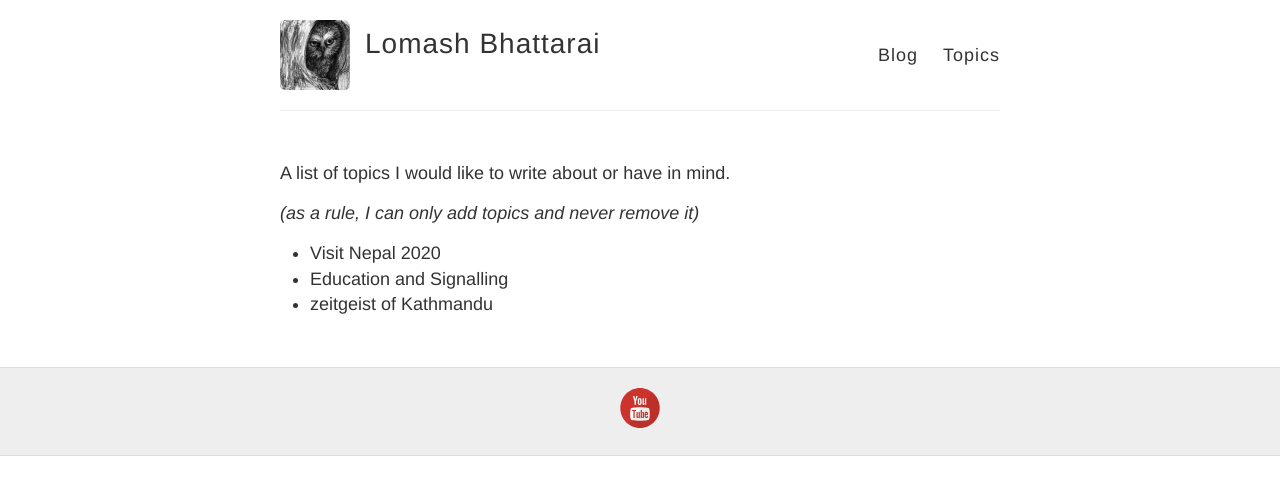
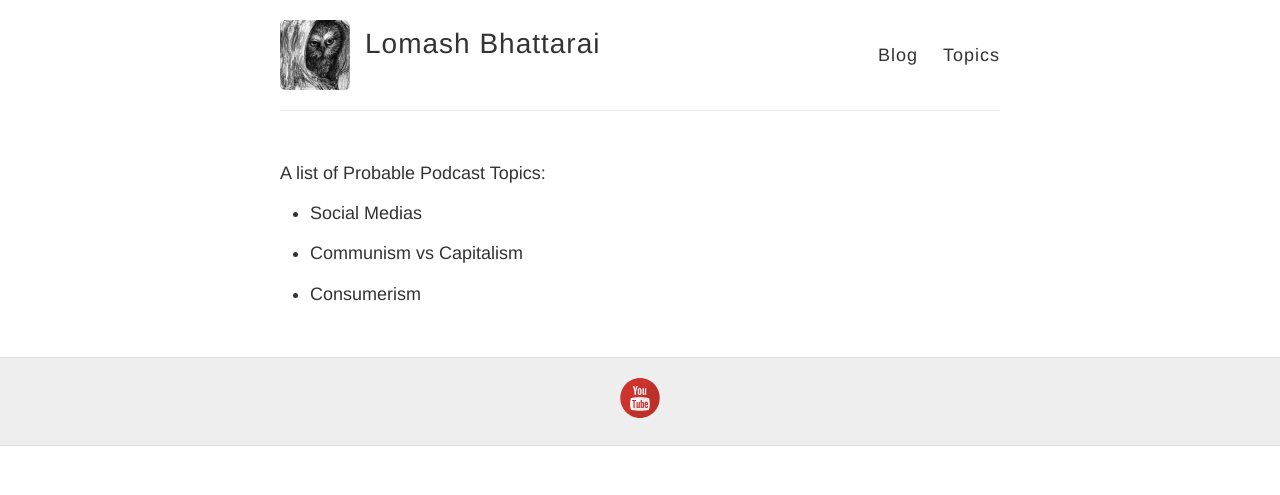
Before and after one commit to lomashbhattarai/hiddenowlpodcast, a Jekyll site: the page built from topics.md, in a window 1280 px wide. Shown: the top 495 px of the page. Built offline with Jekyll 4.4.1, drawn with Linux system fonts in a browser that asks for light colours.

Commit message:
Update topics.md

```diff
--- a/topics.md
+++ b/topics.md
@@ -4,12 +4,10 @@ title:
 permalink: /topics/
 ---
 
-A list of topics I would like to write about or have in mind.
+A list of Probable Podcast Topics:
 
-*(as a rule, I can only add topics and never remove it)*
+- Social Medias
 
-<ul>
-{% for topic in site.data.topics  %}
-  <li> {{topic}} </li>
-{% endfor %}
-</ul>
+- Communism vs Capitalism
+
+- Consumerism
```
